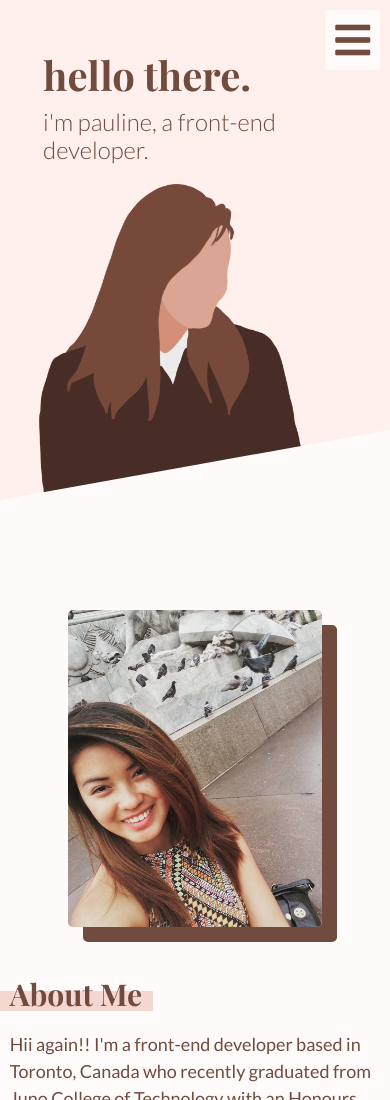
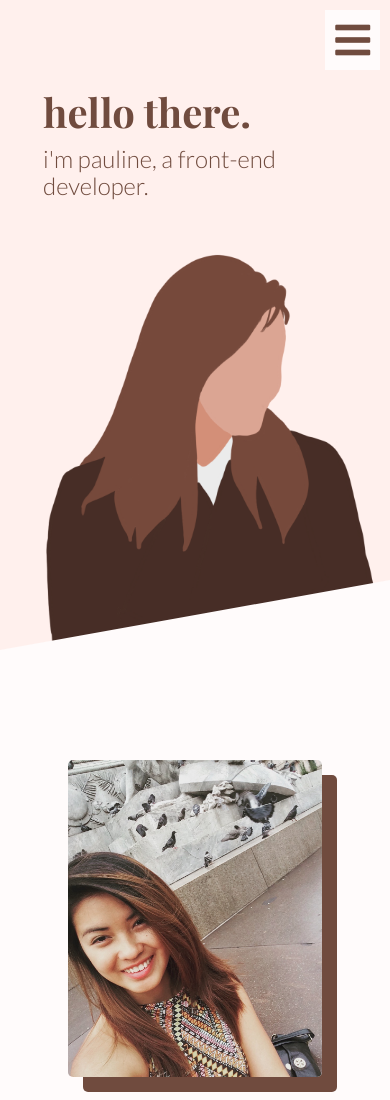
Before and after one commit to paulinesulit/final-portfolio, a plain HTML site: page index.html in a window 390 px wide. Shown: the top 1100 px of the page. Drawn offline with nearby package versions, Linux system fonts and the light colour scheme; a web font is replaced by a local one.

Commit message:
fixed some media query

```diff
--- a/styles/sass/partials/_media-queries.scss
+++ b/styles/sass/partials/_media-queries.scss
@@ -97,10 +97,9 @@
 
 @media (max-width:540px) {
     .heroImage {
-        background-size: 320px;
-        height: 320px;
+        margin-top: 250px;
         .heroText {
-            bottom: 102%;
+            bottom: 110%;
             left: 9%;
         }
     }
```
Also changed, not shown: styles/style.css.
